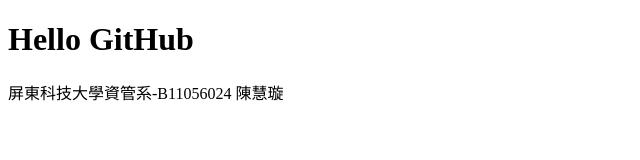
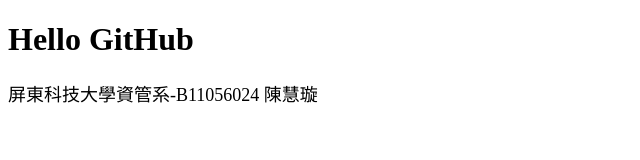
Before and after one commit to B11056024/B11056024.github.io, a plain HTML site: page index.html in a window 1280 px wide. Shown: the whole page, without its empty margins (0-640 px from the left). Drawn offline with Linux system fonts and the light colour scheme.

Commit message:
課堂練習 – 提交專案(使用VS CODE)

```diff
--- a/index.html
+++ b/index.html
@@ -6,6 +6,11 @@
     <meta http-equiv="X-UA-Compatible" content="IE=edge">
     <meta name="viewport" content="width=device-width, initial-scale=1.0">
     <title>B11056024</title>
+    <style>
+        p {
+            font-size: 18px;
+        }
+    </style>
 </head>
 
 <body>
```
